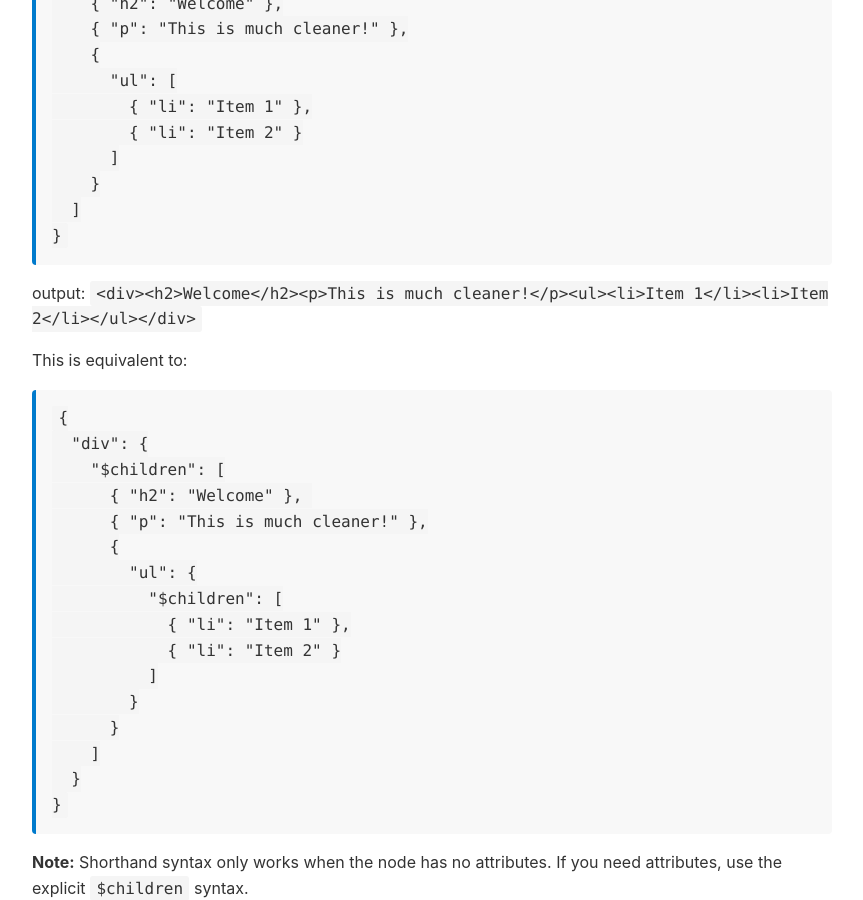
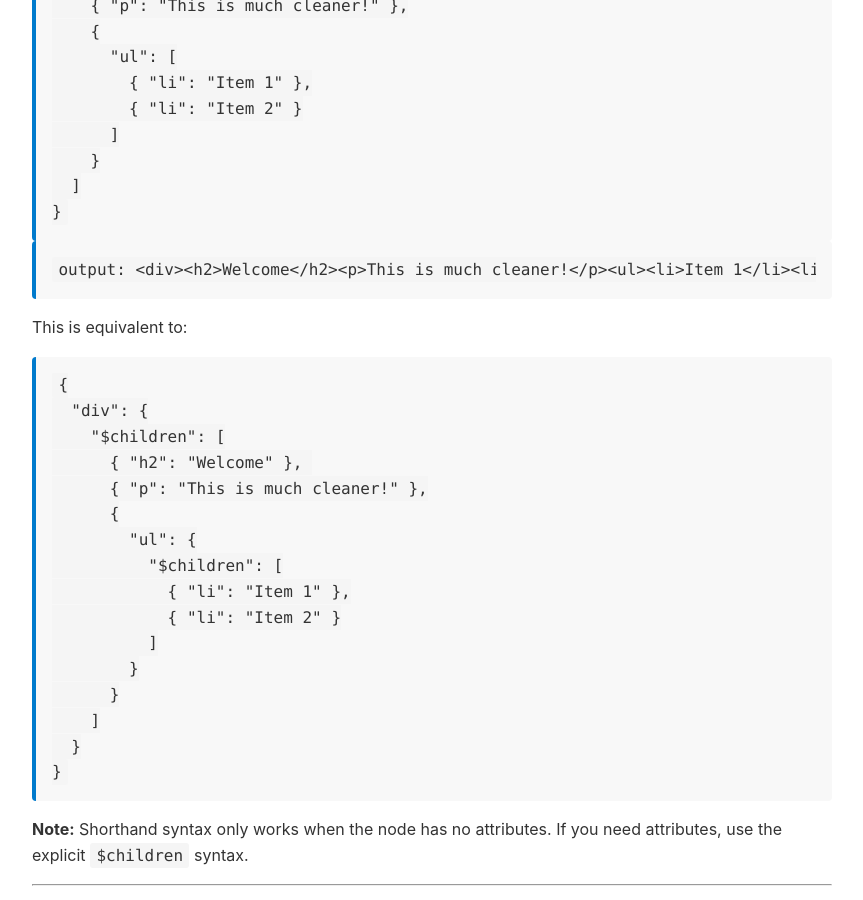
Before and after one commit to danmarshall/treebark, a Jekyll site: the page built from docs/index.md, in a window 1280 px wide and 900 px high, scrolled down 2213 px. Shown: the whole window, without its empty margins (208-1071 px from the left). Built offline with Jekyll 4.4.1, drawn with Linux system fonts in a browser that asks for light colours; some of the changed text lies outside the part shown.

````diff
--- a/docs/index.md
+++ b/docs/index.md
@@ -53,7 +53,9 @@ That’s it — a `div` with text, expressed as pure data. No angle brackets, no
 { "div": "Hello world" }
 ```
 
-output: `<div>Hello world</div>`
+```
+output: <div>Hello world</div>
+```
 
 ---
 
@@ -76,8 +78,8 @@ output: `<div>Hello world</div>`
 { "title": "Treebark Demo", "description": "CMS-driven and data-bound!" }
 ```
 
+```html
 output:
-```html
 <div class="card">
   <h2>Treebark Demo</h2>
   <p>CMS-driven and data-bound!</p>
@@ -105,7 +107,9 @@ For nodes without attributes, you can use a shorthand array syntax instead of `$
 }
 ```
 
-output: `<div><h2>Welcome</h2><p>This is much cleaner!</p><ul><li>Item 1</li><li>Item 2</li></ul></div>`
+```
+output: <div><h2>Welcome</h2><p>This is much cleaner!</p><ul><li>Item 1</li><li>Item 2</li></ul></div>
+```
 
 This is equivalent to:
 
@@ -155,8 +159,8 @@ This is equivalent to:
 }
 ```
 
+```html
 output:
-```html
 <ul>
   <li>Laptop — $999</li>
   <li>Phone — $499</li>
@@ -185,8 +189,8 @@ output:
 }
 ```
 
+```html
 output:
-```html
 <div class="product-card">
   <h2>Laptop</h2>
   <p>Only $999!</p>
@@ -209,7 +213,9 @@ output:
 }
 ```
 
-output: `<div>Hello <span>World</span>!</div>`
+```
+output: <div>Hello <span>World</span>!</div>
+```
 
 ---
 
````
Also changed, not shown: other parts of docs/index.md (+1 -1 lines), README.md.
